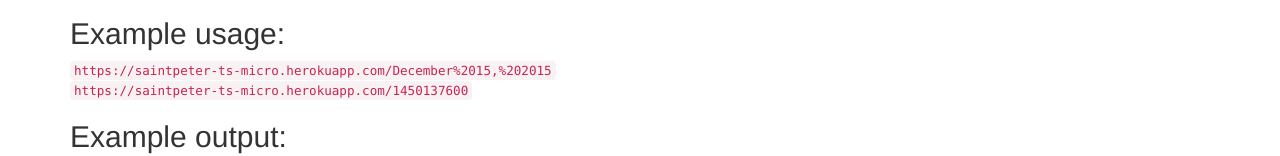
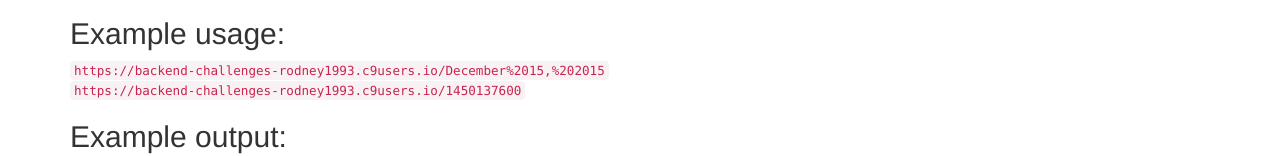
Before and after one commit to rod09/timestamp-api, a website: page index.html in a window 1280 px wide. Shown: the part 218-374 px from the top of the page. Drawn offline with nearby package versions, Linux system fonts and the light colour scheme.

Commit message:
changed url to match the current c9 environment

```diff
--- a/index.html
+++ b/index.html
@@ -19,8 +19,8 @@
         </ol>
     </blockquote>
     <h2>Example usage:</h2>
-    <code>https://saintpeter-ts-micro.herokuapp.com/December%2015,%202015</code><br>
-    <code>https://saintpeter-ts-micro.herokuapp.com/1450137600</code>
+    <code>https://backend-challenges-rodney1993.c9users.io/December%2015,%202015</code><br>
+    <code>https://backend-challenges-rodney1993.c9users.io/1450137600</code>
     <h2>Example output:</h2>
     <code>{ "unix": 1450137600, "natural": "December 15, 2015" }</code><br>
     <code>{ "unix": null, "natural": null }</code>
```
